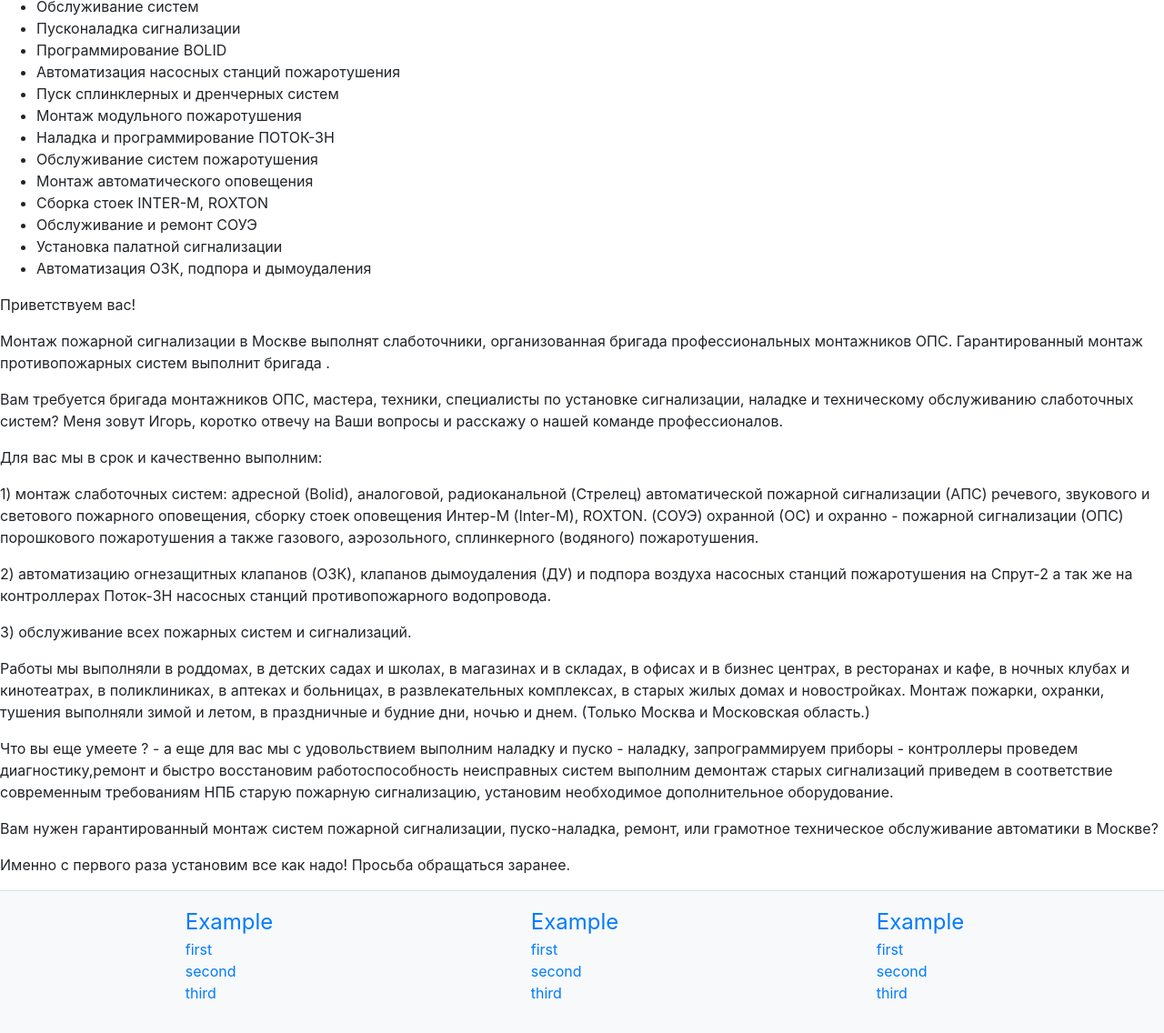
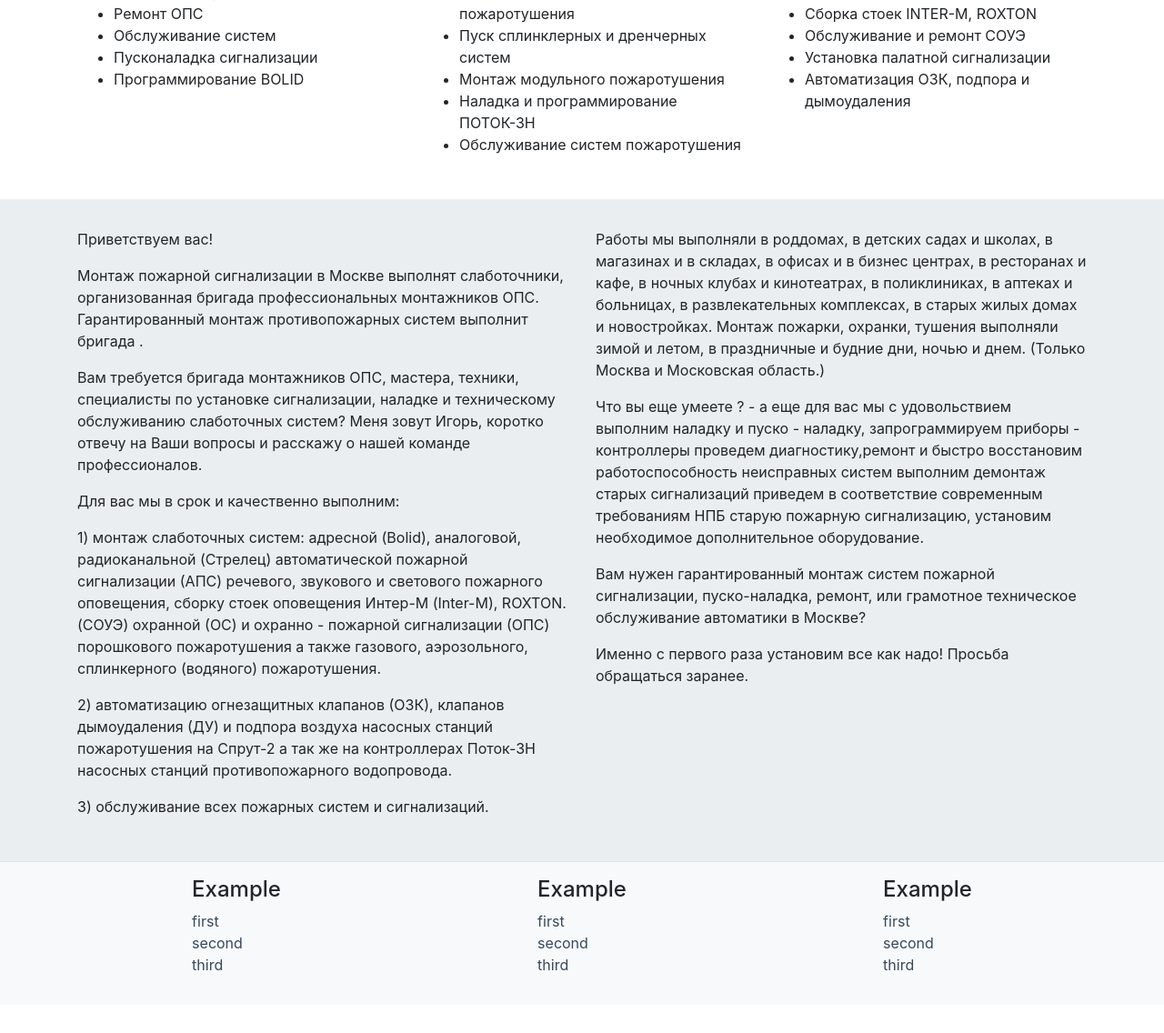
Before and after one commit to 1ocke/mosinstall, a website built with webpack: page src/public/index.html in a window 1280 px wide. Shown: the part 463-1599 px from the top of the page at 91% size. After the commit the page ends 1568 px from the top, so only its background shows below. Built offline with nearby package versions, Linux system fonts and the light colour scheme.

Commit message:
add more styles, change a:hover style

```diff
--- a/src/public/index.html
+++ b/src/public/index.html
@@ -7,7 +7,7 @@
     <meta name="keywords" content="Монтаж ОПС, монтаж пожарной сигнализации, программирование БОЛИД, пусконаладка сигнализации, обслуживание противопожарных систем, пожаротушение.">
 
     <meta name="viewport" content="width=device-width, initial-scale=1, shrink-to-fit=no">
-    <title>MosInstall</title>
+    <title>mosInstall</title>
     <link rel="icon" href="./images/logo-fire.png" sizes="16x16" type="image/png">
   </head>
   <body>
@@ -79,32 +79,49 @@
         </div>
       </section>
 
-      <section>
+      <section class="content-block">
         <!-- TODO -->
-        <h2 class="sr-only">Featuresj</h2>
-        <p>Для вас мы выполним:</p>
+        <!-- <h2 class="sr-only">Features</h2> -->
+        <div class="container">
+          <div class="row">
+            <div class="col-12">
+              <h2 class="h2 d-flex justify-content-center">Для вас мы выполним:</h2>
+            </div>
+            <div class="col-12 col-lg-4">
               <ul>
                 <li>Монтаж пожарной сигнализации</li>
                 <li>Ремонт ОПС</li>
                 <li>Обслуживание систем</li>
                 <li>Пусконаладка сигнализации</li>
                 <li>Программирование BOLID</li>
-
+              </ul>
+            </div>
+            <div class="col-12 col-lg-4">
+              <ul>
                 <li>Автоматизация насосных станций пожаротушения</li>
                 <li>Пуск сплинклерных и дренчерных систем</li>
                 <li>Монтаж модульного пожаротушения</li>
                 <li>Наладка и программирование ПОТОК-3Н</li>
                 <li>Обслуживание систем пожаротушения</li>
-
+              </ul>
+            </div>
+            <div class="col-12 col-lg-4">
+              <ul>
                 <li>Монтаж автоматического оповещения</li>
                 <li>Сборка стоек INTER-M, ROXTON</li>
                 <li>Обслуживание и ремонт СОУЭ</li>
                 <li>Установка палатной сигнализации</li>
                 <li>Автоматизация ОЗК, подпора и дымоудаления</li>
               </ul>
+            </div>
+          </div>
+        </div>
       </section>
 
-      <section>
+      <section class="content-block bg-custom--grey">
+        <div class="container">
+          <div class="row">
+            <div class="col-12 col-lg-6">
               <p>Приветствуем вас!</p>
               <p>
                 Монтаж пожарной сигнализации в Москве выполнят  слаботочники, организованная бригада профессиональных монтажников ОПС.
@@ -126,6 +143,8 @@
               <p>
                 3) обслуживание всех пожарных систем и сигнализаций.
               </p>
+            </div>
+            <div class="col-12 col-lg-6">
               <p>
                 Работы мы выполняли в роддомах, в детских садах и школах, в магазинах и в складах, в офисах и  в бизнес центрах, в ресторанах и кафе, в ночных клубах и кинотеатрах, в поликлиниках, в аптеках  и больницах, в развлекательных комплексах, в старых жилых домах и  новостройках. Монтаж пожарки, охранки, тушения выполняли зимой и летом, в праздничные и будние дни, ночью и днем. (Только Москва и Московская область.)
               </p>
@@ -139,50 +158,56 @@
               <p>
                 Именно с первого раза установим все как надо! Просьба обращаться заранее.
               </p>
+            </div>
+          </div>
+        </div>
       </section>
 
       <footer class="bg-light border-top mt-auto py-3">
         <div class="container-xl">
           <div class="row justify-content-lg-around">
             <div class="col-sm-6 col-md-4 col-lg-auto">
-              <a class="navbar-brand text-dark-px-0 py-0" href="#">Example</a>
+              <h2 class="h4">Example</h2>
+
               <ul class="list-unstyled">
                 <li>
-                  <a href="#">first</a>
+                  <a class='x-link-only-hover' href="#">first</a>
                 </li>
                 <li>
-                  <a href="#">second</a>
+                  <a class='x-link-only-hover' href="#">second</a>
                 </li>
                 <li>
-                  <a href="#">third</a>
+                  <a class='x-link-only-hover' href="#">third</a>
                 </li>
               </ul>
             </div>
             <div class="col-sm-6 col-md-4 col-lg-auto">
-              <a class="navbar-brand text-dark-px-0 py-0" href="#">Example</a>
+              <h2 class="h4">Example</h2>
+
               <ul class="list-unstyled">
                 <li>
-                  <a href="#">first</a>
+                  <a class='x-link-only-hover' href="#">first</a>
                 </li>
                 <li>
-                  <a href="#">second</a>
+                  <a class='x-link-only-hover' href="#">second</a>
                 </li>
                 <li>
-                  <a href="#">third</a>
+                  <a class='x-link-only-hover' href="#">third</a>
                 </li>
               </ul>
             </div>
             <div class="col-sm-6 col-md-4 col-lg-auto">
-              <a class="navbar-brand text-dark-px-0 py-0" href="#">Example</a>
+              <h2 class="h4">Example</h2>
+
               <ul class="list-unstyled">
                 <li>
-                  <a href="#">first</a>
+                  <a class='x-link-only-hover' href="#">first</a>
                 </li>
                 <li>
-                  <a href="#">second</a>
+                  <a class='x-link-only-hover' href="#">second</a>
                 </li>
                 <li>
-                  <a href="#">third</a>
+                  <a class='x-link-only-hover' href="#">third</a>
                 </li>
               </ul>
             </div>
--- a/src/styles/index.scss
+++ b/src/styles/index.scss
@@ -1,4 +1,14 @@
-@import '~bootstrap/scss/bootstrap';
+@import "node_modules/bootstrap/scss/mixins";
+
+$link-color: #34495e;
+
+.x-link-only-hover {
+  @include hover {
+    text-decoration: none;
+    transition: box-shadow 0.33s ease-out;
+    box-shadow: 0 1px 0 0 currentColor;
+  }
+}
 
 .content-block {
   height: max-content;
@@ -20,3 +30,5 @@
 .navbar-brand__text {
   color: blue;
 }
+
+@import '~bootstrap/scss/bootstrap';
```
Lines whose indentation alone changed are shown as unchanged.
